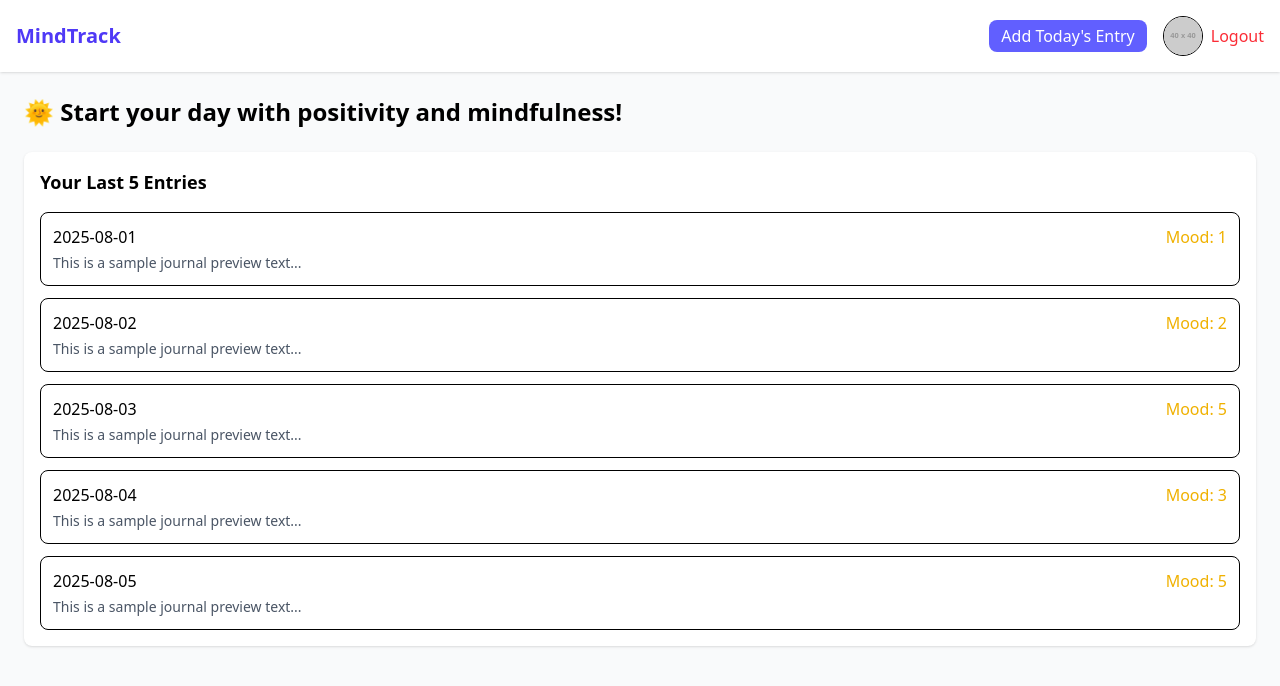
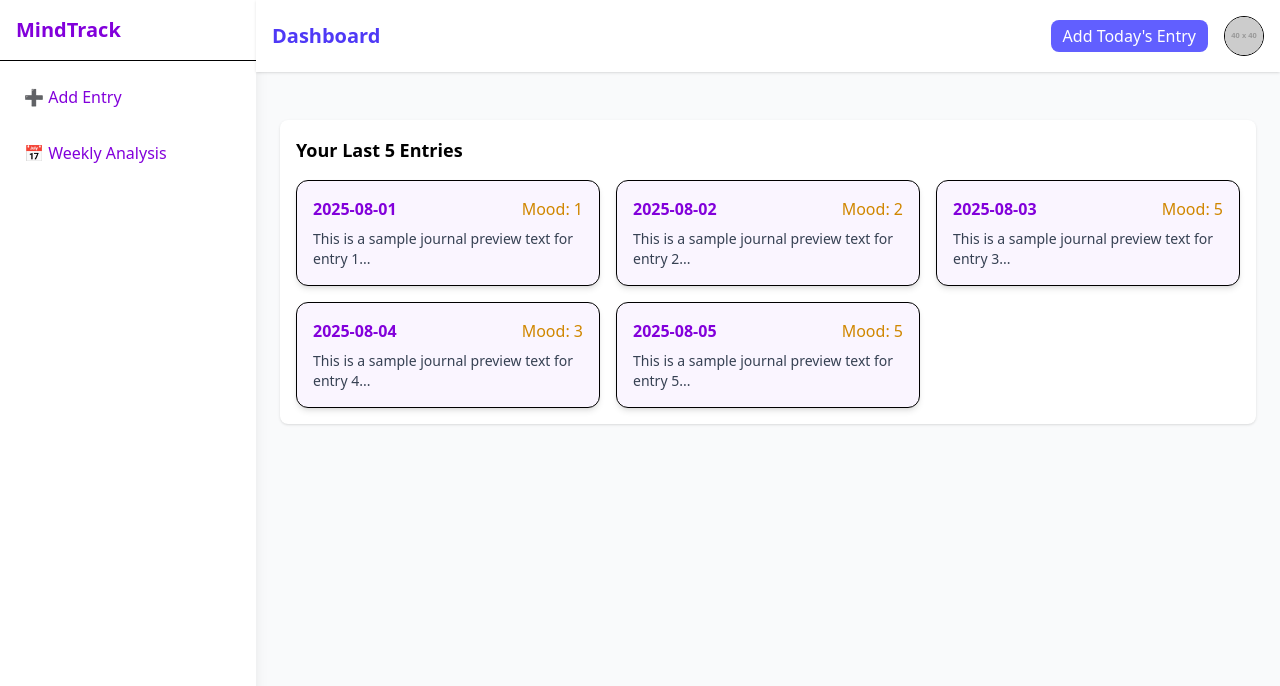
Before and after one commit to pratsha2005/Mindfulness, a React (Vite) app in the folder frontend/: page /dashboard in a window 1280 px wide. Shown: the top 686 px of the page. Built offline with nearby package versions, Linux system fonts and the light colour scheme; no server answers; sample sign-in values are in the browser's storage.

Commit message:
Dashboard almost done

```diff
--- a/frontend/package.json
+++ b/frontend/package.json
@@ -14,12 +14,14 @@
     "@tailwindcss/vite": "^4.1.11",
     "axios": "^1.11.0",
     "chart.js": "^4.5.0",
+    "lucide-react": "^0.539.0",
     "react": "^19.1.1",
     "react-chartjs-2": "^5.3.0",
     "react-dom": "^19.1.1",
     "react-redux": "^9.2.0",
     "react-router-dom": "^7.7.1",
     "react-toastify": "^11.0.5",
+    "react-typed": "^2.0.12",
     "tailwindcss": "^4.1.11"
   },
   "devDependencies": {
--- a/frontend/src/pages/auth/SignUp.jsx
+++ b/frontend/src/pages/auth/SignUp.jsx
@@ -1,9 +1,11 @@
 import { useState } from "react";
 import { registerUserRoute } from "../../utils/apiRoutes";
 import axios from "axios";
-
+import { useNavigate } from "react-router-dom";
+import { toast, ToastContainer } from "react-toastify";
 
 export default function Signup() {
+  const navigate = useNavigate()
   const [showPassword, setShowPassword] = useState(false);
   const [formData, setFormData] = useState({
     fullName: "",
@@ -24,15 +26,13 @@ export default function Signup() {
         }
       )
       localStorage.setItem('token', res.data.data.token)
-      // navigate to dashboard
-
-
-      console.log(res)
+      toast.success("User registered successfully")
+      navigate('/login')
     } catch (error) {
       console.log(error)
+      toast.error("Something went wrong !!")
     }
 
-    // TODO: connect to backend API
     console.log(formData);
   };
 
--- a/frontend/src/pages/entry/AddEntry.jsx
+++ b/frontend/src/pages/entry/AddEntry.jsx
@@ -1,4 +1,5 @@
 import React, { useState } from "react";
+import { Link } from "react-router-dom";
 
 export default function AddEntry() {
   const [form, setForm] = useState({
@@ -42,13 +43,49 @@ export default function AddEntry() {
   };
 
   return (
-    <div className="min-h-screen bg-gray-50 flex justify-center p-6">
+    <div className="min-h-screen flex bg-gray-50 overflow-hidden">
+      {/* Sidebar */}
+        <div className="bg-white shadow-lg w-64 border-r border-black">
+    <div className="h-full flex flex-col">
+      <div className="p-4 border-b flex justify-between items-center">
+        <Link to='/dashboard' className="text-xl font-bold text-purple-700">MindTrack</Link>
+      </div>
+      <nav className="p-4 space-y-4 flex-1">
+        <Link
+          to="/add-entry"
+          className="block p-2 rounded-lg bg-purple-100 text-purple-700 font-medium"
+        >
+          ➕ Add Entry
+        </Link>
+        <Link
+          to="/analysis"
+          className="block p-2 rounded-lg hover:bg-purple-100 text-purple-700 font-medium"
+        >
+          📅 Weekly Analysis
+        </Link>
+      </nav>
+    </div>
+  </div>
+
+      {/* Main Content */}
+      <div className="flex-1 flex flex-col">
+        {/* Topbar */}
+        <header className="bg-white shadow-sm p-4 flex justify-center items-center relative">
+  <h1 className="text-6xl font-bold text-indigo-600">Add Entry</h1>
+  <img
+    src="https://via.placeholder.com/40"
+    alt="User Profile"
+    className="w-10 h-10 rounded-full border absolute right-4"
+  />
+</header>
+
+        {/* Form */}
+        <main className="p-6 flex-1 flex justify-center">
           <div className="bg-white shadow-lg rounded-lg p-6 w-full max-w-2xl">
             <h1 className="text-2xl font-bold mb-6 text-indigo-600">
               Add Today’s Journal Entry
             </h1>
             <form onSubmit={handleSubmit} className="space-y-6">
-
               {/* Mood */}
               <div>
                 <label className="block font-medium mb-1">Mood (1-5)</label>
@@ -133,6 +170,8 @@ export default function AddEntry() {
               </div>
             </form>
           </div>
+        </main>
+      </div>
     </div>
   );
 }
--- a/frontend/src/pages/entry/Dashboard.jsx
+++ b/frontend/src/pages/entry/Dashboard.jsx
@@ -1,48 +1,118 @@
-import React from "react";
+import React, { useState, useEffect } from "react";
+import { positiveRoute } from "../../utils/apiRoutes";
+import axios from "axios";
+import { ReactTyped } from "react-typed";
+import { Link } from "react-router-dom";
 
 export default function Dashboard() {
+  const [positive, setPositive] = useState("");
+  const [loading, setLoading] = useState(true); // ✅ Loading state
+
+  // Fetch positive prompt
+  useEffect(() => {
+    const positivePrompt = async () => {
+      try {
+        const res = await axios.get(positiveRoute, { withCredentials: true });
+        setPositive(res.data.message);
+      } catch (error) {
+        console.error("Error fetching data:", error);
+      } finally {
+        setLoading(false); // ✅ Stop loading when done
+      }
+    };
+    positivePrompt();
+  }, []);
+
+  // ✅ Loading screen
+  if (loading) {
     return (
-    <div className="min-h-screen bg-gray-50">
+      <div className="flex items-center justify-center h-screen bg-purple-100">
+        <div className="flex flex-col items-center space-y-4">
+          <div className="w-12 h-12 border-4 border-purple-500 border-t-transparent rounded-full animate-spin"></div>
+          <p className="text-purple-700 font-semibold text-lg">
+            Loading your positive vibes...
+          </p>
+        </div>
+      </div>
+    );
+  }
+
+  return (
+    <div className="min-h-screen flex bg-gray-50 overflow-hidden">
+      {/* Sidebar */}
+      <div className="bg-white shadow-lg w-64">
+        <div className="h-full flex flex-col">
+          <div className="p-4 border-b flex justify-between items-center">
+            <h2 className="text-xl font-bold text-purple-700">MindTrack</h2>
+          </div>
+          <nav className="p-4 space-y-4 flex-1">
+            <Link
+              to="/add-entry"
+              className="block p-2 rounded-lg hover:bg-purple-100 text-purple-700 font-medium"
+            >
+              ➕ Add Entry
+            </Link>
+            <Link
+              to="/analysis"
+              className="block p-2 rounded-lg hover:bg-purple-100 text-purple-700 font-medium"
+            >
+              📅 Weekly Analysis
+            </Link>
+          </nav>
+        </div>
+      </div>
+
+      {/* Main Content */}
+      <div className="flex-1 flex flex-col">
         {/* Topbar */}
         <header className="bg-white shadow-sm p-4 flex justify-between items-center">
-        <h1 className="text-xl font-bold text-indigo-600">MindTrack</h1>
+          <h1 className="text-xl font-bold text-indigo-600">Dashboard</h1>
           <div className="flex items-center space-x-4">
             <button className="bg-indigo-500 text-white px-3 py-1 rounded-lg hover:bg-indigo-600">
               Add Today's Entry
             </button>
-          <div className="flex items-center space-x-2">
             <img
               src="https://via.placeholder.com/40"
               alt="User Profile"
               className="w-10 h-10 rounded-full border"
             />
-            <button className="text-red-500 hover:underline">Logout</button>
-          </div>
           </div>
         </header>
 
         {/* Positive Prompt */}
-      <main className="p-6">
-        <h2 className="text-2xl font-semibold mb-6">
-          🌞 Start your day with positivity and mindfulness!
-        </h2>
+        <main className="p-6 flex-1">
+          <h1 className="text-4xl font-bold mb-6 text-purple-600">
+            {positive && (
+              <ReactTyped
+                strings={[positive]}
+                typeSpeed={50}
+                backSpeed={30}
+                showCursor={true}
+                cursorChar="|"
+                loop={false}
+              />
+            )}
+          </h1>
 
-        {/* Last 5 Entries Section */}
+          {/* Last 5 Entries */}
           <section className="bg-white shadow rounded-lg p-4">
             <h3 className="text-lg font-semibold mb-4">Your Last 5 Entries</h3>
-          <div className="space-y-3">
-            {/* Map fetched entries here */}
+            <div className="grid grid-cols-1 sm:grid-cols-2 lg:grid-cols-3 gap-4">
               {[...Array(5)].map((_, idx) => (
                 <div
                   key={idx}
-                className="border rounded-lg p-3 hover:bg-gray-50 cursor-pointer"
+                  className="border rounded-xl p-4 shadow-md bg-purple-50 hover:shadow-lg hover:bg-purple-100 transition-all duration-200"
                 >
-                <div className="flex justify-between">
-                  <span className="font-medium">2025-08-0{idx + 1}</span>
-                  <span className="text-yellow-500">Mood: {Math.floor(Math.random() * 5) + 1}</span>
+                  <div className="flex justify-between items-center mb-2">
+                    <span className="font-semibold text-purple-700">
+                      2025-08-0{idx + 1}
+                    </span>
+                    <span className="text-yellow-600 font-medium">
+                      Mood: {Math.floor(Math.random() * 5) + 1}
+                    </span>
                   </div>
-                <p className="text-gray-600 text-sm mt-1">
-                  This is a sample journal preview text...
+                  <p className="text-gray-700 text-sm">
+                    This is a sample journal preview text for entry {idx + 1}...
                   </p>
                 </div>
               ))}
@@ -50,5 +120,6 @@ export default function Dashboard() {
           </section>
         </main>
       </div>
+    </div>
   );
 }
--- a/frontend/src/utils/apiRoutes.js
+++ b/frontend/src/utils/apiRoutes.js
@@ -1,11 +1,15 @@
 const port = import.meta.env.VITE_BACKEND_URL;
+
 
 const loginUserRoute = `${port}/api/v1/users/login`
 const registerUserRoute = `${port}/api/v1/users/register`
 const logoutRoute = `${port}/api/v1/users/logout`
+const positiveRoute = `${port}/api/v1/ai/positive-prompt`
+
 
 export {
     loginUserRoute,
     registerUserRoute,
-    logoutRoute
+    logoutRoute,
+    positiveRoute
 }
```
Also changed, not shown: 1 other file (tests, documents, lock files or other folders). Lines whose indentation alone changed are shown as unchanged.
